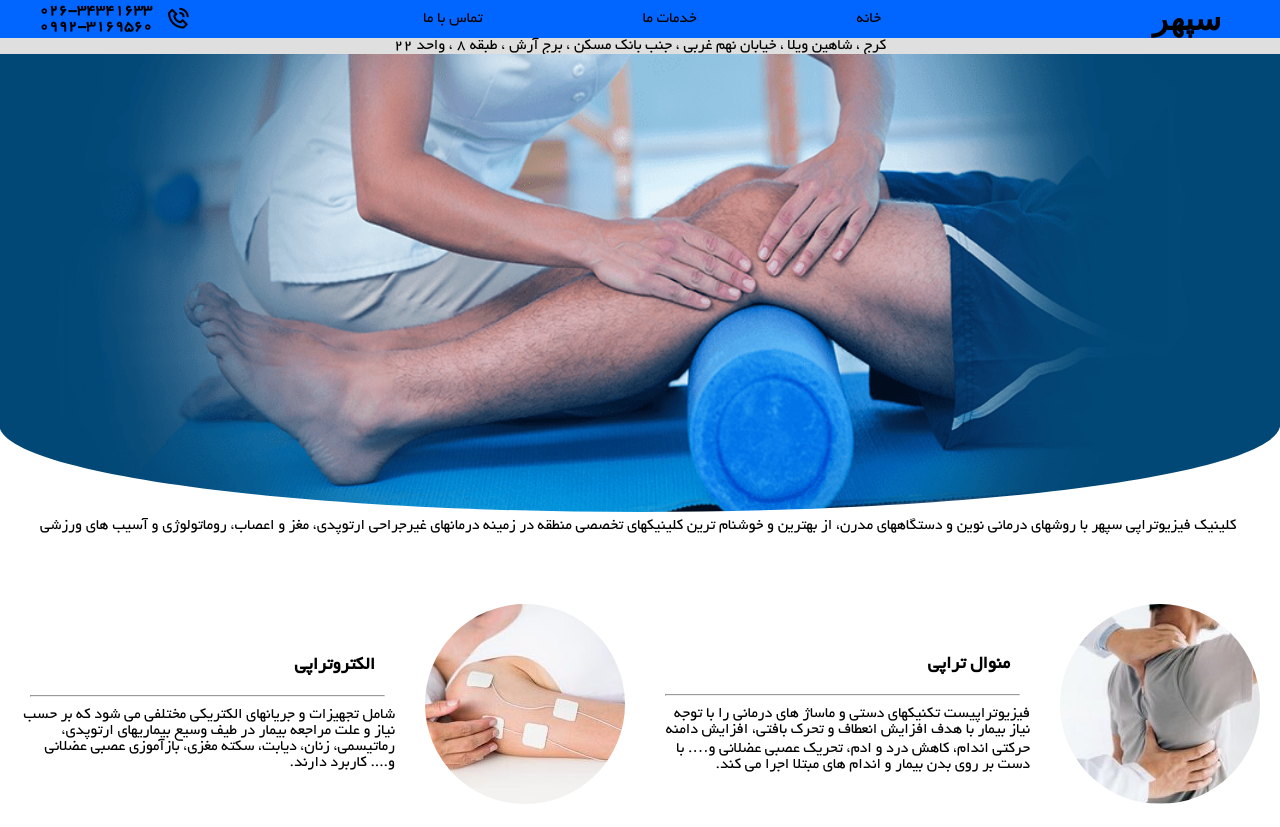
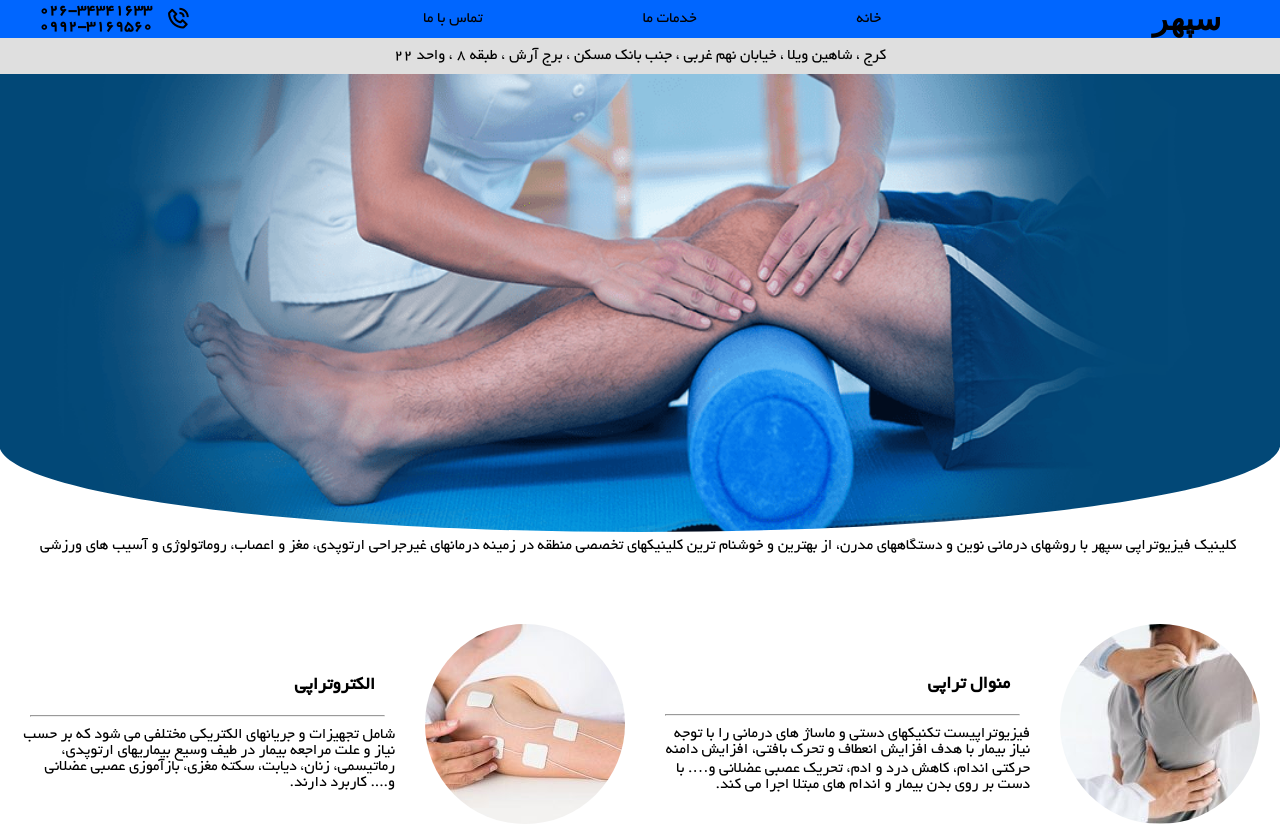
Before and after one commit to Aliafra1881/sepehrptc, a plain HTML site: page index.html in a window 1280 px wide. Shown: the top 827 px of the page. Drawn offline with nearby package versions, Linux system fonts and the light colour scheme; a web font is replaced by a local one.

Commit message:
Update styles.css

```diff
--- a/css/styles.css
+++ b/css/styles.css
@@ -79,6 +79,7 @@ nav>ul{
 #address-top{
     background-color: var(--grey);
     text-align: center;
+    Padding:10px;
 }
 
 .container{
```
